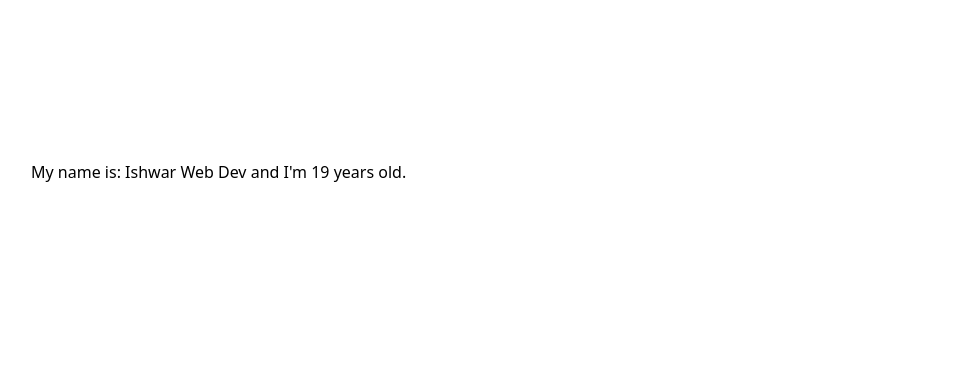
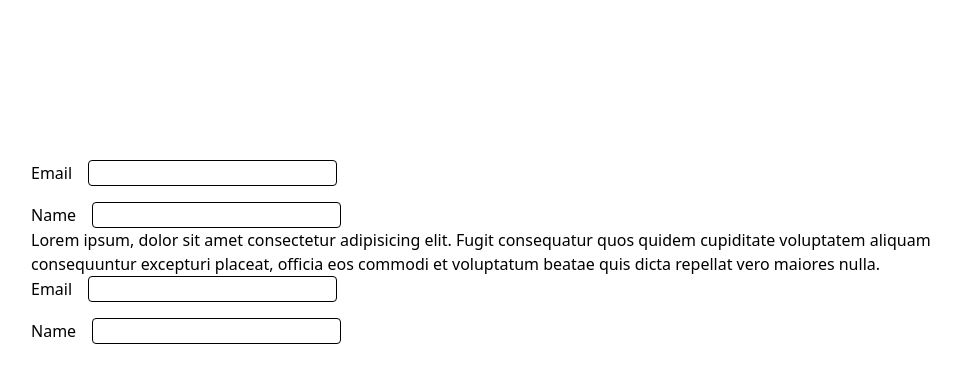
Before and after one commit to ishwar-ai/ReactJs, a React (Vite) app in the folder Alldemo/: page / in a window 1280 px wide. Shown: the top 382 px of the page, without its empty margins (129-1090 px from the left). Built offline with nearby package versions, Linux system fonts and the light colour scheme.

Commit message:
useId hooks

```diff
--- a/Alldemo/src/App.tsx
+++ b/Alldemo/src/App.tsx
@@ -10,6 +10,7 @@ import ContextApiDemo from "./Hooks/ContextApiDemo";
 import { StatusIndicator } from "./Hooks/CustomHookDemo";
 import UseContextDemo from "./Hooks/UseContextDemo";
 import { MyComponent } from "./Hooks/UseEffectsDemo";
+import UniqueIDPage from "./Hooks/UseIdDemo";
 import Counter from "./Hooks/UseReducerDemo";
 import UseReducerDemo from "./Hooks/UseReducerDemo";
 import Timer from "./Hooks/useRefDemo";
@@ -95,7 +96,8 @@ const App = () => {
     // <UseContextDemo/>
     // <Counter/>
     // <Switcher/>
-    <ContextApiDemo/>
+    // <ContextApiDemo/>
+    <UniqueIDPage/>
 
 
   );
--- /dev/null
+++ b/Alldemo/src/Hooks/UseIdDemo.tsx
@@ -0,0 +1,37 @@
+import { useId} from "react";
+
+const UniqueID = () => {
+  const id = useId();
+
+  return (
+    <div>
+      <label htmlFor={`${id}-email`}>Email</label>
+      <input className="border px-2 rounded ml-4" type="email" id={`${id}-email`} />
+
+      <br />
+      <label htmlFor={`${id}-name`}>Name</label>
+      <input className="border px-2 rounded ml-4 mt-4" type="text" id={`${id}-name`} />
+    </div>
+  );
+};
+
+
+
+
+const UniqueIDPage = () => {
+  return (
+    <div>
+      <UniqueID />
+      <p>
+        Lorem ipsum, dolor sit amet consectetur adipisicing elit. Fugit
+        consequatur quos quidem cupiditate voluptatem aliquam consequuntur
+        excepturi placeat, officia eos commodi et voluptatum beatae quis dicta
+        repellat vero maiores nulla.
+      </p>
+      <UniqueID />
+    </div>
+  );
+};
+
+
+export default UniqueIDPage;
```
